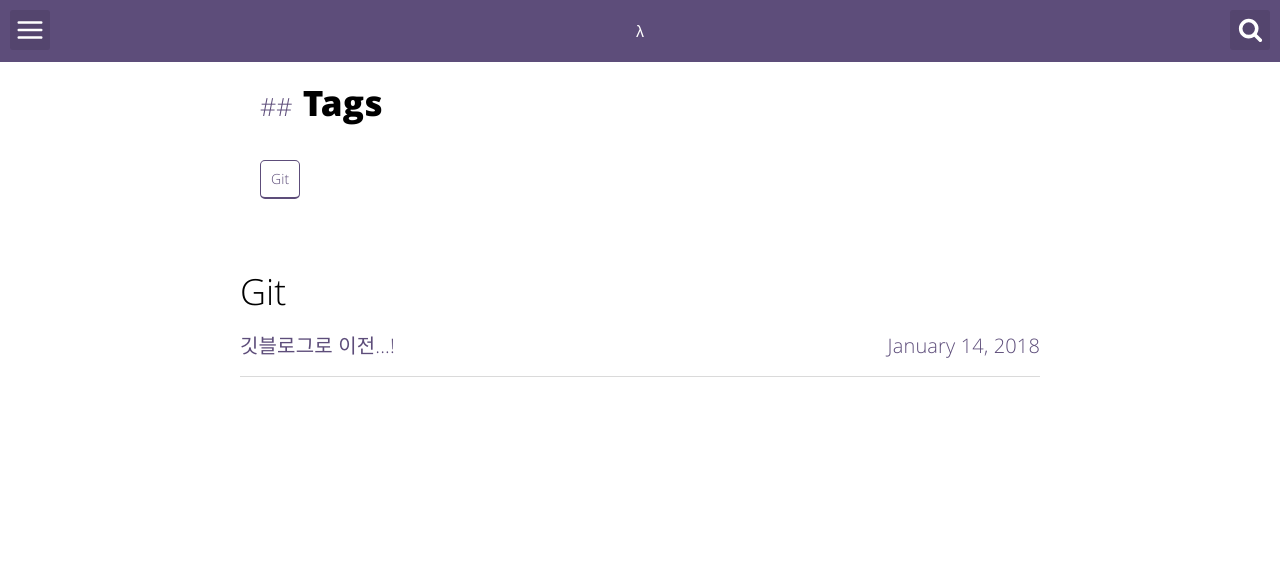
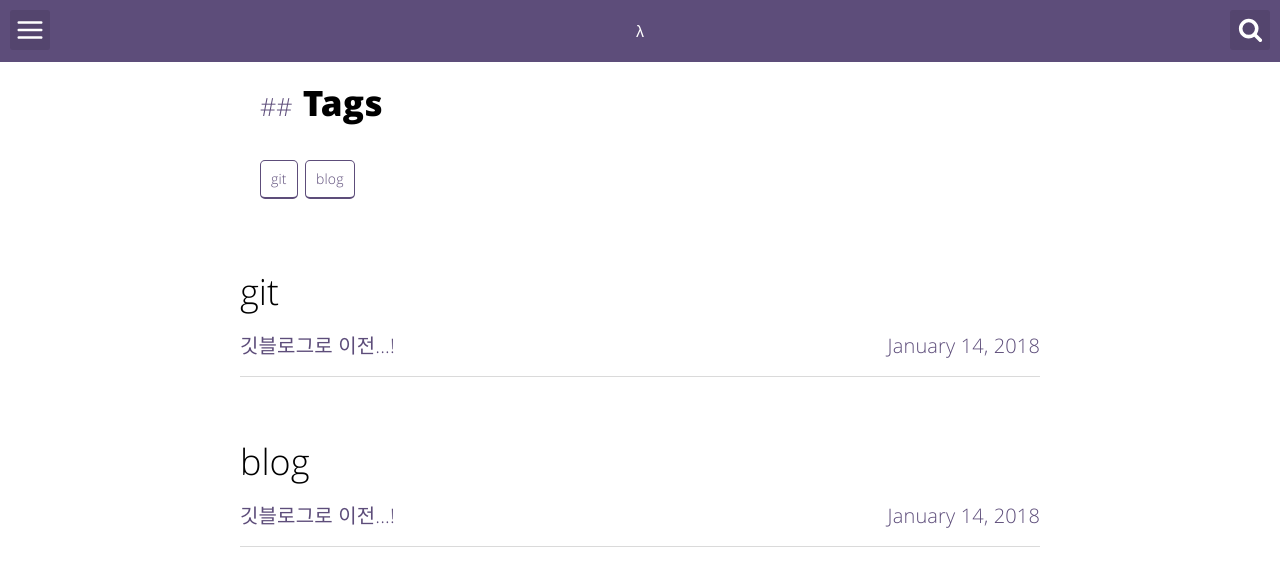
Before and after one commit to snutiise/snutiise.github.io, a Jekyll site: the page built from tags.html, in a window 1280 px wide. Shown: the top 586 px of the page. Built offline with Jekyll 4.4.1, drawn with Linux system fonts in a browser that asks for light colours.

Commit message:
tag edit

```diff
--- a/_posts/2018-01-14-firstpost.md
+++ b/_posts/2018-01-14-firstpost.md
@@ -4,7 +4,8 @@ title:  "깃블로그로 이전...!"
 image: ''
 date:   2018-01-14 12:27:31
 tags:
-- Git
+- git
+- blog
 description: ''
 categories:
 - Git
```
